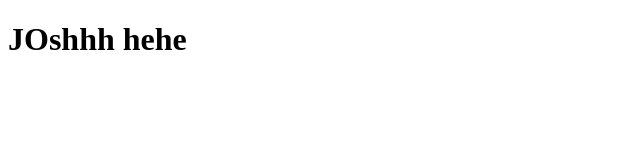
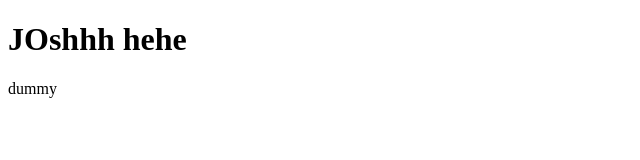
Before and after one commit to shenseiii/shenseiii.github.io, a plain HTML site: page index.html in a window 1280 px wide. Shown: the full height of the page, 0-640 px from the left. Drawn offline with Linux system fonts and the light colour scheme.

Commit message:
Update index.html
added description

```diff
--- a/index.html
+++ b/index.html
@@ -8,5 +8,6 @@
 </head>
 <body>
     <h1>JOshhh hehe</h1>
+    <p>dummy</p>
 </body>
 </html>
```
